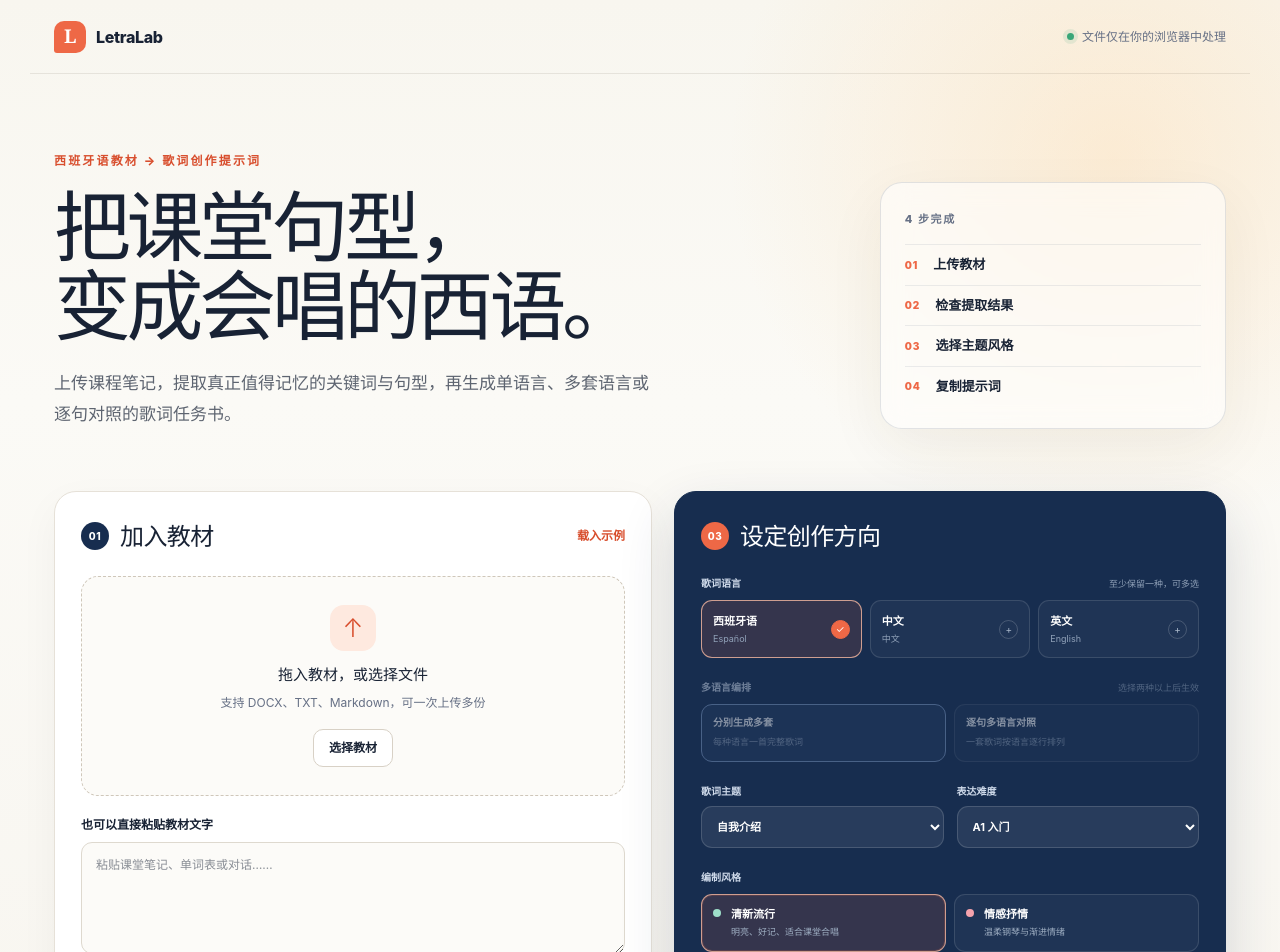
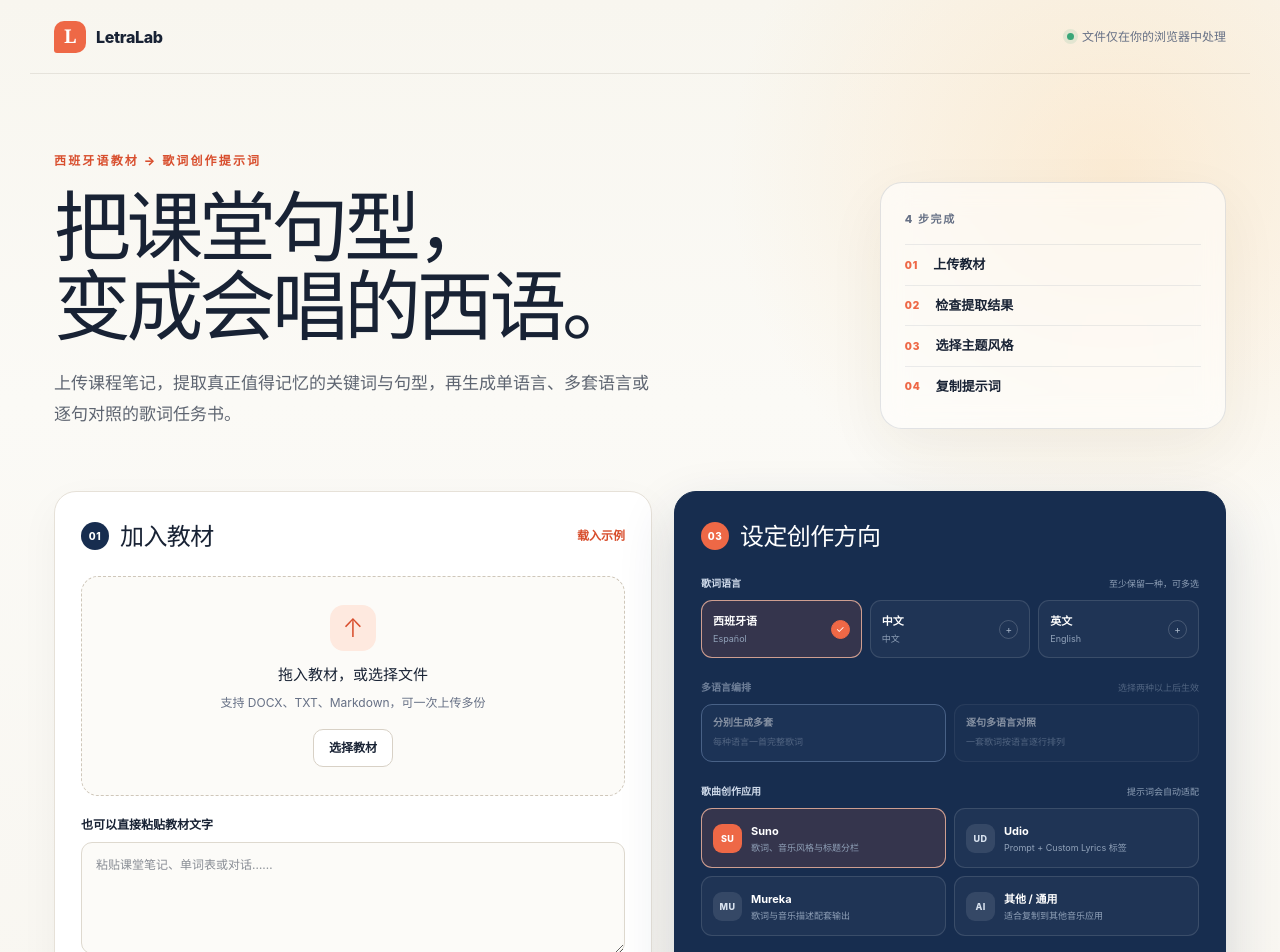
Before and after one commit to possbb/music, a Next.js app: page / in a window 1280 px wide. Shown: the top 952 px of the page. Built offline with nearby package versions, Linux system fonts and the light colour scheme.

Commit message:
Add target music app prompt formats

```diff
--- a/app/globals.css
+++ b/app/globals.css
@@ -114,8 +114,8 @@ textarea:focus, input:focus, select:focus { border-color: #8799b5; box-shadow: 0
 
 .creative-panel { background: var(--navy); border-color: var(--navy); color: white; box-shadow: 0 22px 55px rgba(23,45,79,.16); }
 .creative-panel .step { background: var(--accent); }
-.language-fieldset legend, .mode-fieldset legend { width: 100%; display: flex; align-items: center; justify-content: space-between; gap: 10px; }
-.language-fieldset legend span, .mode-fieldset legend span { color: #8fa0b7; font-size: 9px; font-weight: 550; }
+.language-fieldset legend, .mode-fieldset legend, .app-fieldset legend { width: 100%; display: flex; align-items: center; justify-content: space-between; gap: 10px; }
+.language-fieldset legend span, .mode-fieldset legend span, .app-fieldset legend span { color: #8fa0b7; font-size: 9px; font-weight: 550; }
 .language-options { display: grid; grid-template-columns: repeat(3, 1fr); gap: 8px; }
 .language-options label { position: relative; min-height: 58px; padding: 10px 11px; border: 1px solid rgba(255,255,255,.12); border-radius: 11px; display: flex; align-items: center; justify-content: space-between; gap: 7px; background: rgba(255,255,255,.035); cursor: pointer; transition: .15s ease; }
 .language-options label:hover { background: rgba(255,255,255,.075); }
@@ -132,6 +132,15 @@ textarea:focus, input:focus, select:focus { border-color: #8799b5; box-shadow: 0
 .mode-options small { color: #91a2b9; font-size: 9px; line-height: 1.35; }
 .mode-fieldset.inactive { opacity: .48; }
 .mode-fieldset.inactive label { cursor: not-allowed; }
+.app-options { display: grid; grid-template-columns: 1fr 1fr; gap: 8px; }
+.app-options label { position: relative; min-height: 60px; padding: 10px 11px; border: 1px solid rgba(255,255,255,.12); border-radius: 11px; display: grid; grid-template-columns: 29px 1fr; align-items: center; gap: 9px; background: rgba(255,255,255,.035); cursor: pointer; transition: .15s ease; }
+.app-options label:hover { background: rgba(255,255,255,.075); }
+.app-options label.selected { border-color: rgba(255,191,166,.76); background: rgba(238,104,70,.14); }
+.app-options input { position: absolute; opacity: 0; }
+.app-options i { display: grid; place-items: center; width: 29px; height: 29px; border-radius: 9px; color: #d7e1ee; background: rgba(255,255,255,.1); font-size: 9px; font-style: normal; font-weight: 850; letter-spacing: .04em; }
+.app-options label.selected i { color: white; background: var(--accent); }
+.app-options b { display: block; color: white; font-size: 11px; }
+.app-options small { display: block; margin-top: 3px; color: #91a2b9; font-size: 9px; line-height: 1.35; }
 .field-grid { display: grid; gap: 13px; }
 .field-grid.two { grid-template-columns: 1fr 1fr; }
 .field-grid + fieldset, fieldset + .field-grid { margin-top: 22px; }
@@ -189,7 +198,7 @@ footer p { margin: 0; }
   .panel { padding: 19px; border-radius: 17px; }
   .panel-heading { align-items: flex-start; }
   .statline { display: none; }
-  .field-grid.two, .style-grid, .mode-options { grid-template-columns: 1fr; }
+  .field-grid.two, .style-grid, .mode-options, .app-options { grid-template-columns: 1fr; }
   .dropzone { min-height: 190px; padding: 22px 14px; }
   .file-row { grid-template-columns: 36px minmax(0,1fr); }
   .file-row em { grid-column: 2; }
--- a/app/layout.tsx
+++ b/app/layout.tsx
@@ -10,7 +10,7 @@ export async function generateMetadata(): Promise<Metadata> {
 
   return {
     title: "LetraLab｜西班牙语教材歌词提示词生成器",
-    description: "上传西班牙语教材，提取关键词与句型，生成西班牙语、中文或英文的单语、多套或逐句对照歌词提示词。",
+    description: "上传西班牙语教材，提取关键词与句型，生成适配 Suno、Udio、Mureka 等歌曲应用的多语言歌词提示词。",
     openGraph: {
       title: "LetraLab｜把课堂句型，变成会唱的西语",
       description: "从教材中提取关键词与句型，生成单语言、多套语言或逐句对照的教学歌曲提示词。",
--- a/app/page.tsx
+++ b/app/page.tsx
@@ -15,6 +15,15 @@ const LANGUAGE_OPTIONS: Array<{ value: LyricLanguage; label: string; native: str
   { value: "es", label: "西班牙语", native: "Español" },
   { value: "zh", label: "中文", native: "中文" },
   { value: "en", label: "英文", native: "English" },
+];
+
+export type TargetApp = "suno" | "udio" | "mureka" | "generic";
+
+const TARGET_APPS: Array<{ value: TargetApp; label: string; detail: string; mark: string }> = [
+  { value: "suno", label: "Suno", detail: "歌词、音乐风格与标题分栏", mark: "SU" },
+  { value: "udio", label: "Udio", detail: "Prompt + Custom Lyrics 标签", mark: "UD" },
+  { value: "mureka", label: "Mureka", detail: "歌词与音乐描述配套输出", mark: "MU" },
+  { value: "generic", label: "其他 / 通用", detail: "适合复制到其他音乐应用", mark: "AI" },
 ];
 
 const SONG_STYLES = [
@@ -140,6 +149,8 @@ export function buildPrompt(options: {
   length: string;
   languages: readonly LyricLanguage[];
   languageMode: "separate" | "aligned";
+  targetApp: TargetApp;
+  customApp: string;
   keywords: string[];
   patterns: string;
   requirements: string;
@@ -158,10 +169,18 @@ export function buildPrompt(options: {
     : options.languageMode === "separate"
       ? `分别生成 ${options.languages.length} 套完整歌词，每种语言一套。各版本的故事、段落结构和副歌含义要一致，但应按各语言习惯自然押韵，不要逐字硬译。每套歌词前分别使用清楚的版本标题。`
       : `只生成一套多语言对照歌词。每个歌词句组按“${languageOrder}”顺序逐句对照排列，使用 ${options.languages.map((language) => ({ es: "ES:", zh: "中文：", en: "EN:" })[language]).join("、")} 作为行前缀；对应行必须表达相同含义。`;
+  const targetName = options.targetApp === "generic" ? options.customApp.trim() || "通用 AI 音乐创作应用" : TARGET_APPS.find((item) => item.value === options.targetApp)?.label;
+  const appInstruction = {
+    suno: `严格按以下三个区块输出：\n【Title】简短歌名\n【Style of Music】用简洁英文关键词描述曲风、情绪、速度、主要乐器和人声，不写具体艺人姓名\n【Lyrics】带段落标签的完整歌词，可直接粘贴到 Suno Custom 模式`,
+    udio: `严格按以下三个区块输出：\n【Title】简短歌名\n【Udio Prompt】用简洁关键词描述主题、曲风、情绪、速度和乐器\n【Custom Lyrics】使用 [Verse]、[Chorus]、[Bridge] 等 guidance tags；需要时可用圆括号标记和声`,
+    mureka: `严格按以下三个区块输出：\n【Title】简短歌名\n【Music Description】描述曲风、情绪、速度、乐器和人声\n【Lyrics】带清楚段落标签的完整歌词`,
+    generic: `严格按以下三个区块输出：\n【Title】简短歌名\n【Music Style Prompt】可复制到 ${targetName} 的音乐风格描述\n【Lyrics】带清楚段落标签的完整歌词`,
+  }[options.targetApp];
 
-  return `你是一位擅长语言教学歌曲的多语种作词人。请根据以下西班牙语教材内容，创作可直接用于 Suno 的歌词。
+  return `你是一位擅长语言教学歌曲的多语种作词人。请根据以下西班牙语教材内容，创作可直接用于 ${targetName} 的歌曲素材。
 
 【创作目标】
+- 目标歌曲应用：${targetName}
 - 歌词主题：${topic}
 - 编曲/歌词风格：${options.style}
 - 情绪：${options.mood}
@@ -179,7 +198,7 @@ ${patterns || "- 请围绕主题使用适合初学者的西班牙语完整句子
 
 【写作要求】
 1. ${languageInstruction}
-2. 除版本标题、段落标记和对照行前缀外，只输出歌词，不要解释或添加创作说明；不得混入未选择的语言。
+2. 除目标应用需要的标题、音乐风格提示、版本标题、段落标记和对照行前缀外，不要解释或添加创作说明；歌词不得混入未选择的语言。
 3. 使用 [Intro]、[Verse 1]、[Pre-Chorus]、[Chorus]、[Verse 2]、[Bridge]、[Final Chorus] 标记结构；不需要的段落可省略。
 4. 副歌要简单、朗朗上口，并重复 2—4 个核心句型帮助记忆。
 5. 主歌要有连贯情境，不要把教材词汇机械罗列成清单。
@@ -189,7 +208,10 @@ ${patterns || "- 请围绕主题使用适合初学者的西班牙语完整句子
 9. 不要写歌手姓名或模仿具体在世艺人的风格。
 ${options.requirements.trim() ? `10. 额外要求：${options.requirements.trim()}` : ""}
 
-现在请直接写出完整歌词。`;
+【${targetName} 输出格式】
+${appInstruction}
+
+现在请严格按上述格式直接输出结果。`;
 }
 
 export default function Home() {
@@ -208,6 +230,8 @@ export default function Home() {
   const [length, setLength] = useState("约 2 分钟（2 段主歌 + 重复副歌）");
   const [languages, setLanguages] = useState<LyricLanguage[]>(["es"]);
   const [languageMode, setLanguageMode] = useState<"separate" | "aligned">("separate");
+  const [targetApp, setTargetApp] = useState<TargetApp>("suno");
+  const [customApp, setCustomApp] = useState("");
   const [requirements, setRequirements] = useState("");
   const [generated, setGenerated] = useState("");
   const [copied, setCopied] = useState(false);
@@ -278,7 +302,7 @@ export default function Home() {
   }
 
   function generate() {
-    const prompt = buildPrompt({ topic, customTopic, style, mood, level, length, languages, languageMode, keywords, patterns, requirements });
+    const prompt = buildPrompt({ topic, customTopic, style, mood, level, length, languages, languageMode, targetApp, customApp, keywords, patterns, requirements });
     setGenerated(prompt);
     setCopied(false);
     window.setTimeout(() => outputRef.current?.scrollIntoView({ behavior: "smooth", block: "start" }), 80);
@@ -420,6 +444,20 @@ export default function Home() {
               </div>
             </fieldset>
 
+            <fieldset className="app-fieldset">
+              <legend>歌曲创作应用 <span>提示词会自动适配</span></legend>
+              <div className="app-options">
+                {TARGET_APPS.map((item) => (
+                  <label className={targetApp === item.value ? "selected" : ""} key={item.value}>
+                    <input type="radio" name="target-app" value={item.value} checked={targetApp === item.value} onChange={() => setTargetApp(item.value)} />
+                    <i aria-hidden="true">{item.mark}</i>
+                    <span><b>{item.label}</b><small>{item.detail}</small></span>
+                  </label>
+                ))}
+              </div>
+            </fieldset>
+            {targetApp === "generic" && <label className="full-field">应用名称（可选）<input value={customApp} onChange={(event) => setCustomApp(event.target.value)} placeholder="例如：其他 AI 音乐应用" /></label>}
+
             <div className="field-grid two">
               <label>歌词主题
                 <select value={topic} onChange={(event) => setTopic(event.target.value)}>{TOPICS.map((item) => <option key={item}>{item}</option>)}</select>
--- a/scripts/validate-reference-docs.ts
+++ b/scripts/validate-reference-docs.ts
@@ -32,6 +32,8 @@ const prompt = buildPrompt({
   length: "约 2 分钟（2 段主歌 + 重复副歌）",
   languages: ["es", "zh", "en"],
   languageMode: "aligned",
+  targetApp: "suno",
+  customApp: "",
   keywords: combinedKeywords,
   patterns: combinedPatterns.join("\n"),
   requirements: "副歌使用问答",
@@ -42,6 +44,8 @@ assert.match(prompt, /¿/);
 assert.match(prompt, /一套歌词逐句多语言对照/);
 assert.match(prompt, /ES:、中文：、EN:/);
 assert.match(prompt, /不得混入未选择的语言/);
+assert.match(prompt, /【Style of Music】/);
+assert.match(prompt, /Suno Custom 模式/);
 
 const separatePrompt = buildPrompt({
   topic: "友情",
@@ -52,10 +56,14 @@ const separatePrompt = buildPrompt({
   length: "约 3 分钟（完整叙事结构）",
   languages: ["es", "zh"],
   languageMode: "separate",
+  targetApp: "udio",
+  customApp: "",
   keywords: combinedKeywords,
   patterns: combinedPatterns.join("\n"),
   requirements: "",
 });
 assert.match(separatePrompt, /分别生成 2 套完整歌词/);
 assert.match(separatePrompt, /不要逐字硬译/);
+assert.match(separatePrompt, /【Udio Prompt】/);
+assert.match(separatePrompt, /guidance tags/);
 console.log(`Combined prompt: ${combinedKeywords.length} keywords, ${combinedPatterns.length} patterns, ${prompt.length} chars`);
```
Also changed, not shown: 1 other file (tests, documents, lock files or other folders).
